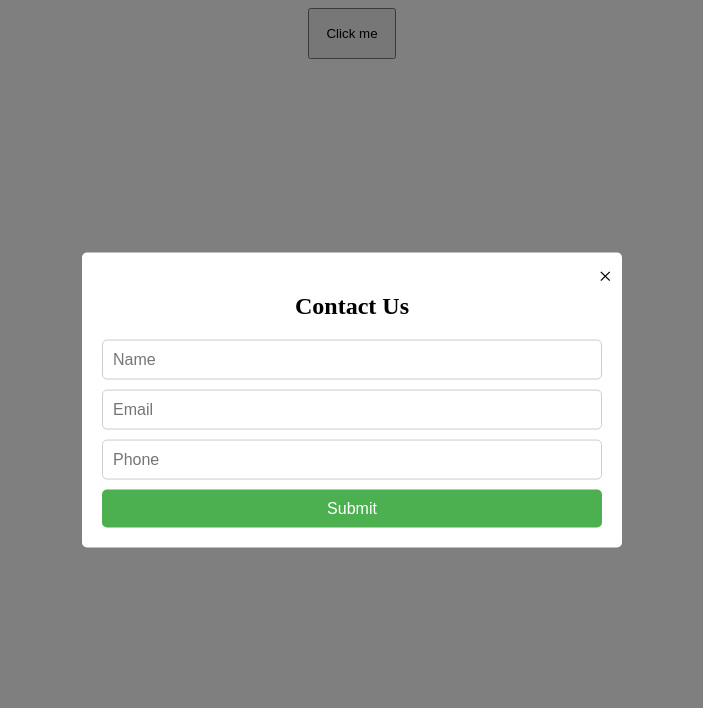
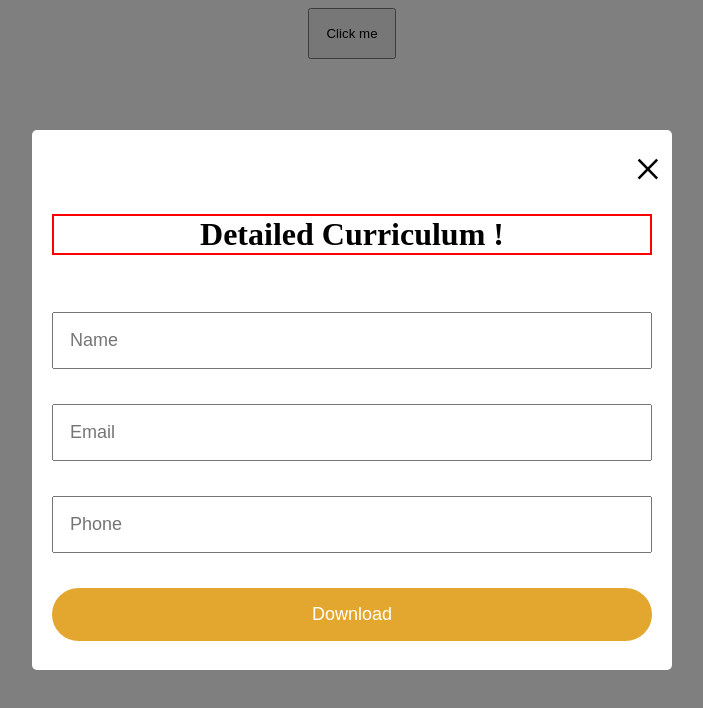
Before and after one commit to Anandpandey0/Diginique-Overlay, a plain HTML site: page index.html in a window 1280 px wide. Both pictures are taken after a click on the button "Click me". Shown: the whole page, without its empty margins (288-991 px from the left). Drawn offline with Linux system fonts and the light colour scheme.

Commit message:
Update index.html

```diff
--- a/index.html
+++ b/index.html
@@ -33,21 +33,19 @@
             top: 50%;
             left: 50%;
             transform: translate(-50%, -50%);
-            background-color: #fff;
+            background-color: #FFFFFF;
             padding: 20px;
             border-radius: 5px;
             text-align: center;
-            max-width: 500px;
-            width: 90%;
-            max-height: 80%;
-            overflow-y: auto;
+            height: 500px;
+            width: 600px;
         }
 
         .close-btn {
             position: absolute;
             top: 10px;
             right: 10px;
-            font-size: 24px;
+            font-size: 50px;
             cursor: pointer;
         }
 
@@ -61,37 +59,30 @@
             }
         }
 
-        .form-input {
-            display: block;
-            width: 100%;
-            padding: 10px;
-            margin: 10px 0;
-            border-radius: 5px;
-            border: 1px solid #ccc;
-            box-sizing: border-box;
-            font-size: 16px;
+        .form-title {
+            border: solid 2px red;
+            margin-top: 4rem;
         }
 
-        .form-submit {
-            display: block;
-            width: 100%;
-            background-color: #4CAF50;
-            color: #fff;
-            padding: 10px;
-            border: none;
-            border-radius: 5px;
-            cursor: pointer;
-            font-size: 16px;
+        form {
+            display: flex;
+            /* border: solid 2px black; */
+            flex-direction: column;
+            height: 80%;
+            justify-content: space-evenly;
         }
 
-        .form-submit:hover {
-            background-color: #3e8e41;
+        form>input,
+        form>button {
+            padding: 1rem;
+            font-size: large;
         }
 
-        .form-title {
-            font-size: 24px;
-            font-weight: bold;
-            margin-bottom: 20px;
+        form>button {
+            border-radius: 2rem;
+            background: #e3a72f;
+            color: white;
+            border: none;
         }
     </style>
 </head>
@@ -104,12 +95,12 @@
     <div id="overlay" class="overlay">
         <div class="overlay-content">
             <span class="close-btn" onclick="closeOverlay()">&times;</span>
-            <h2 class="form-title">Contact Us</h2>
+            <h1 class="form-title">Detailed Curriculum !</h1>
             <form>
-                <input type="text" placeholder="Name" class="form-input" required>
-                <input type="email" placeholder="Email" class="form-input" required>
-                <input type="tel" placeholder="Phone" class="form-input" required>
-                <button type="submit" class="form-submit">Submit</button>
+                <input type="text" placeholder="Name" class="form-input user-name" required>
+                <input type="email" placeholder="Email" class="form-input user-email" required>
+                <input type="tel" placeholder="Phone" class="form-input user-phone" required>
+                <button type="submit" class="form-submit">Download</button>
             </form>
         </div>
     </div>
```
